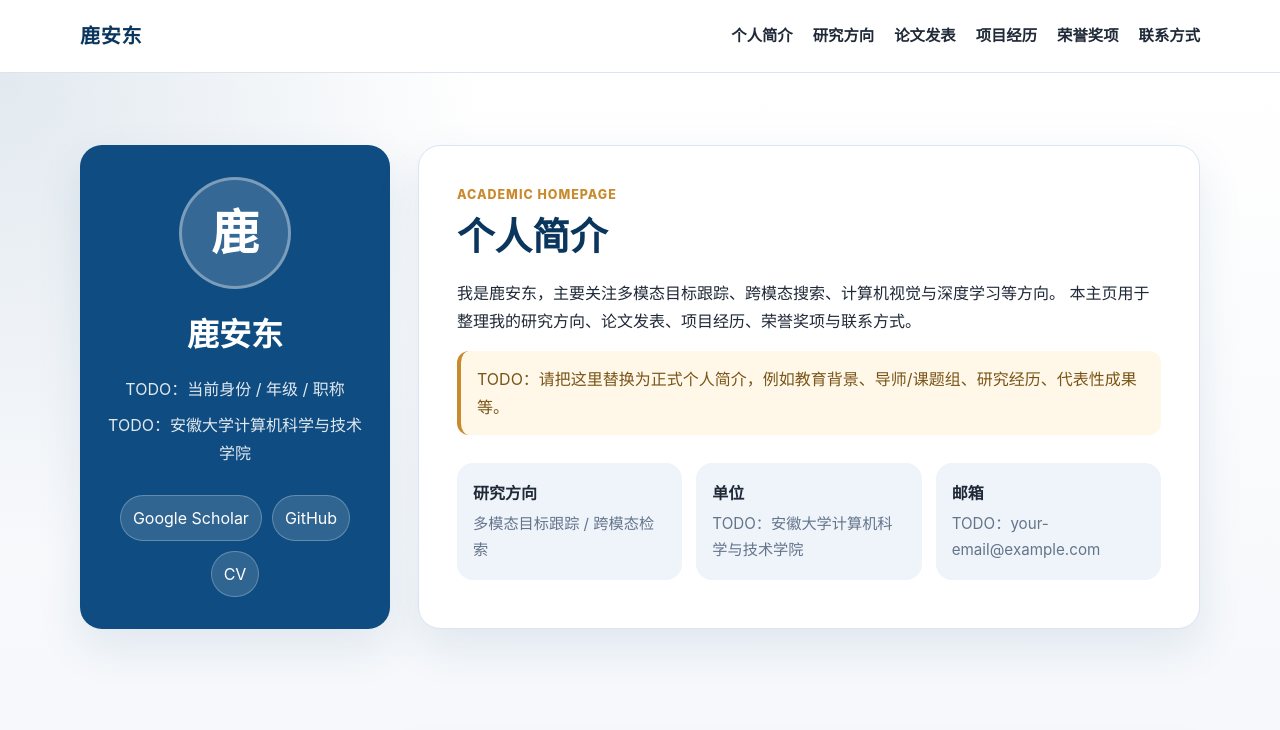
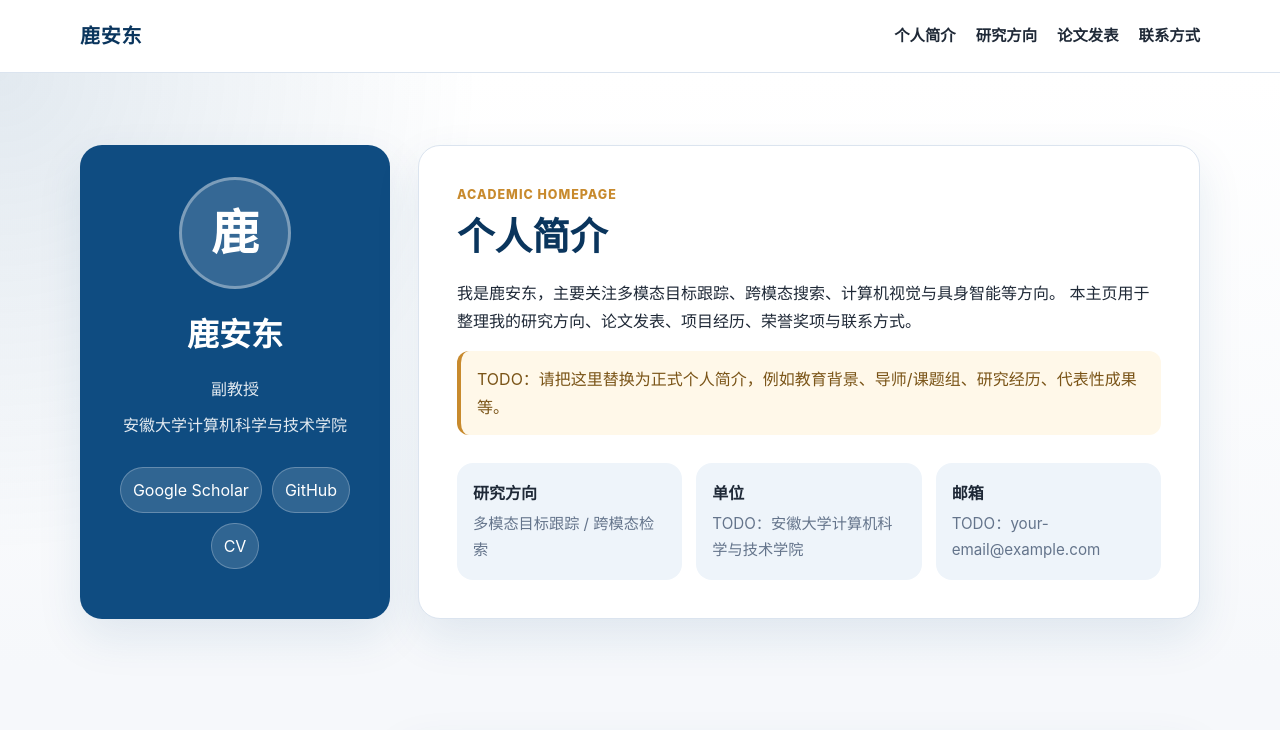
Before and after one commit to Alexadlu/Alexadlu.github.io, a plain HTML site: page index.html in a window 1280 px wide. Shown: the top 730 px of the page. Drawn offline with Linux system fonts and the light colour scheme.

Commit message:
Update index.html

```diff
--- a/index.html
+++ b/index.html
@@ -18,8 +18,8 @@
         <a href="#about">个人简介</a>
         <a href="#research">研究方向</a>
         <a href="#publications">论文发表</a>
-        <a href="#projects">项目经历</a>
-        <a href="#honors">荣誉奖项</a>
+        <!-- <a href="#projects">项目经历</a> -->
+        <!-- <a href="#honors">荣誉奖项</a> -->
         <a href="#contact">联系方式</a>
       </nav>
     </div>
@@ -31,8 +31,8 @@
         <aside class="profile-card">
           <div class="avatar" aria-hidden="true">鹿</div>
           <h1>鹿安东</h1>
-          <p class="role">TODO：当前身份 / 年级 / 职称</p>
-          <p class="affiliation">TODO：安徽大学计算机科学与技术学院</p>
+          <p class="role">副教授</p>
+          <p class="affiliation">安徽大学计算机科学与技术学院</p>
           <div class="profile-links">
             <a href="https://scholar.google.com/citations?hl=zh-CN&user=ll-o6z0AAAAJ&view_op=list_works&sortby=pubdate" target="_blank" rel="noopener">Google Scholar</a>
             <a href="https://github.com/Alexadlu" target="_blank" rel="noopener">GitHub</a>
@@ -44,7 +44,7 @@
           <p class="eyebrow">Academic Homepage</p>
           <h2>个人简介</h2>
           <p>
-            我是鹿安东，主要关注多模态目标跟踪、跨模态搜索、计算机视觉与深度学习等方向。
+            我是鹿安东，主要关注多模态目标跟踪、跨模态搜索、计算机视觉与具身智能等方向。
             本主页用于整理我的研究方向、论文发表、项目经历、荣誉奖项与联系方式。
           </p>
           <p class="notice">
@@ -189,7 +189,7 @@
         <h2>联系方式</h2>
         <p>欢迎学术交流、项目合作或相关方向讨论。</p>
         <div class="contact-grid">
-          <a href="mailto:your-email@example.com">TODO：your-email@example.com</a>
+          <a href="mailto:your-email@example.com">adlu_ah@foxmail.com</a>
           <a href="https://github.com/Alexadlu" target="_blank" rel="noopener">GitHub: Alexadlu</a>
           <a href="https://scholar.google.com/citations?hl=zh-CN&user=ll-o6z0AAAAJ&view_op=list_works&sortby=pubdate" target="_blank" rel="noopener">Google Scholar</a>
         </div>
```
